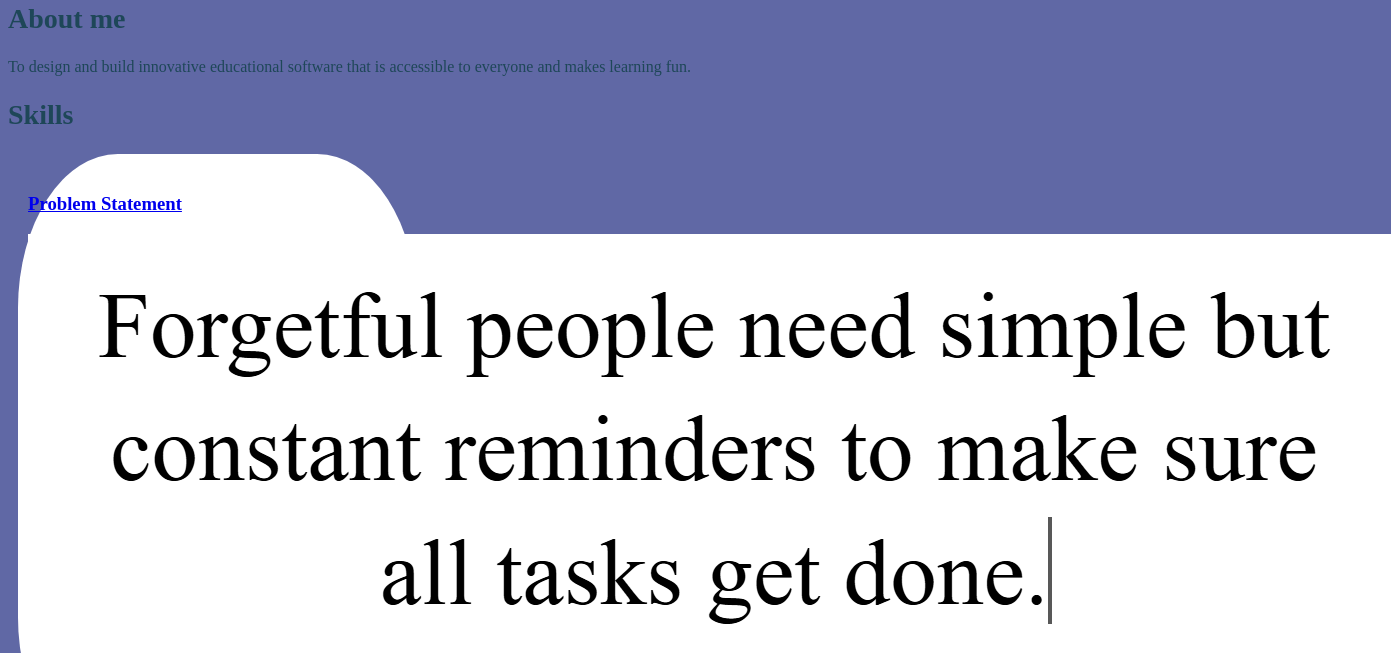
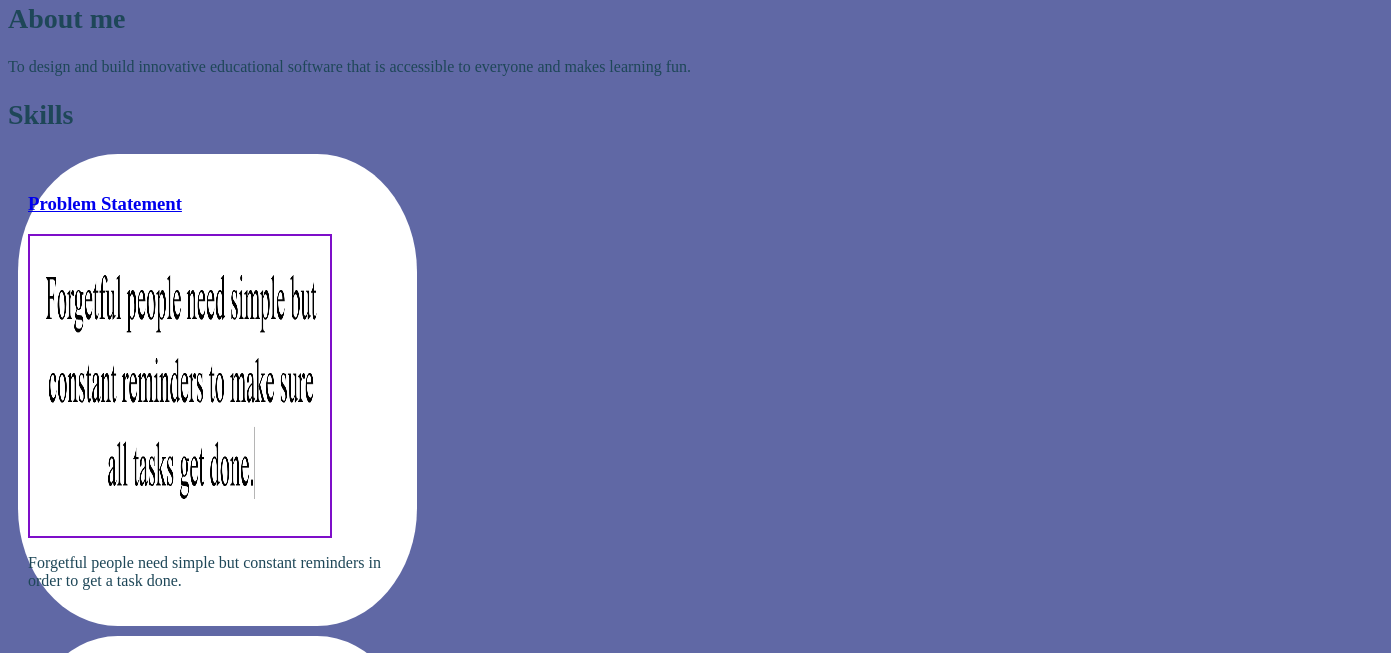
Before and after one commit to AdamLeCS/AdamLeCS.github.io, a plain HTML site: page index.html in a window 1280 px wide. Shown: the part 79-732 px from the top of the page, 1391 px wide, since content can reach past the window. Drawn offline with Linux system fonts and the light colour scheme.

Commit message:
changed html for images

```diff
--- a/style.css
+++ b/style.css
@@ -38,3 +38,12 @@ h2 {
     color: #1e4758;
     font-family: 'Times New Roman', Times, serif;
 }
+
+.project img {
+    width: 300px;
+    height: 300px;
+    margin: 10px;
+    border: 2px solid rgb(126, 14, 201); /* choose a color */
+    display: block;
+    margin: auto;
+}
```
Also changed, not shown: images/Sketches_IMG.png (added), 1 other file.
